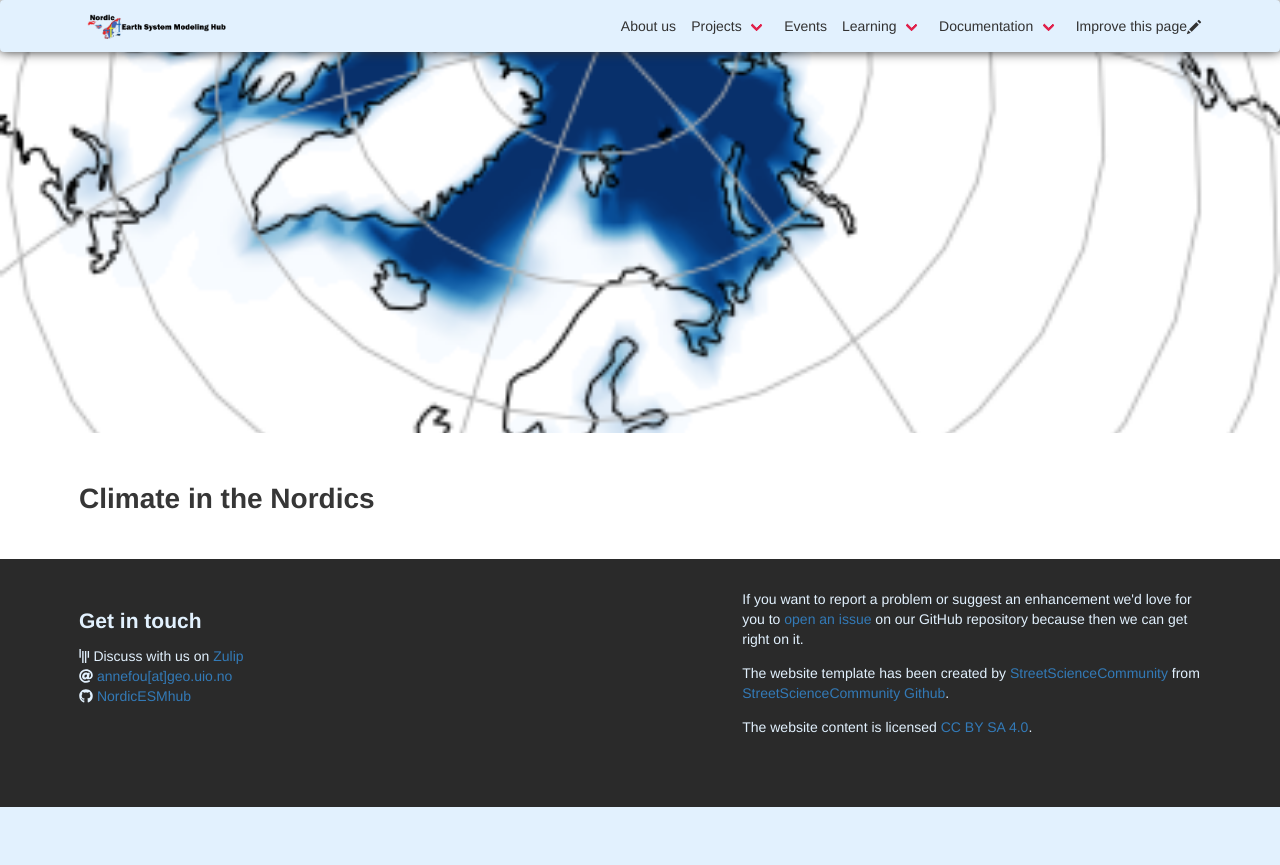
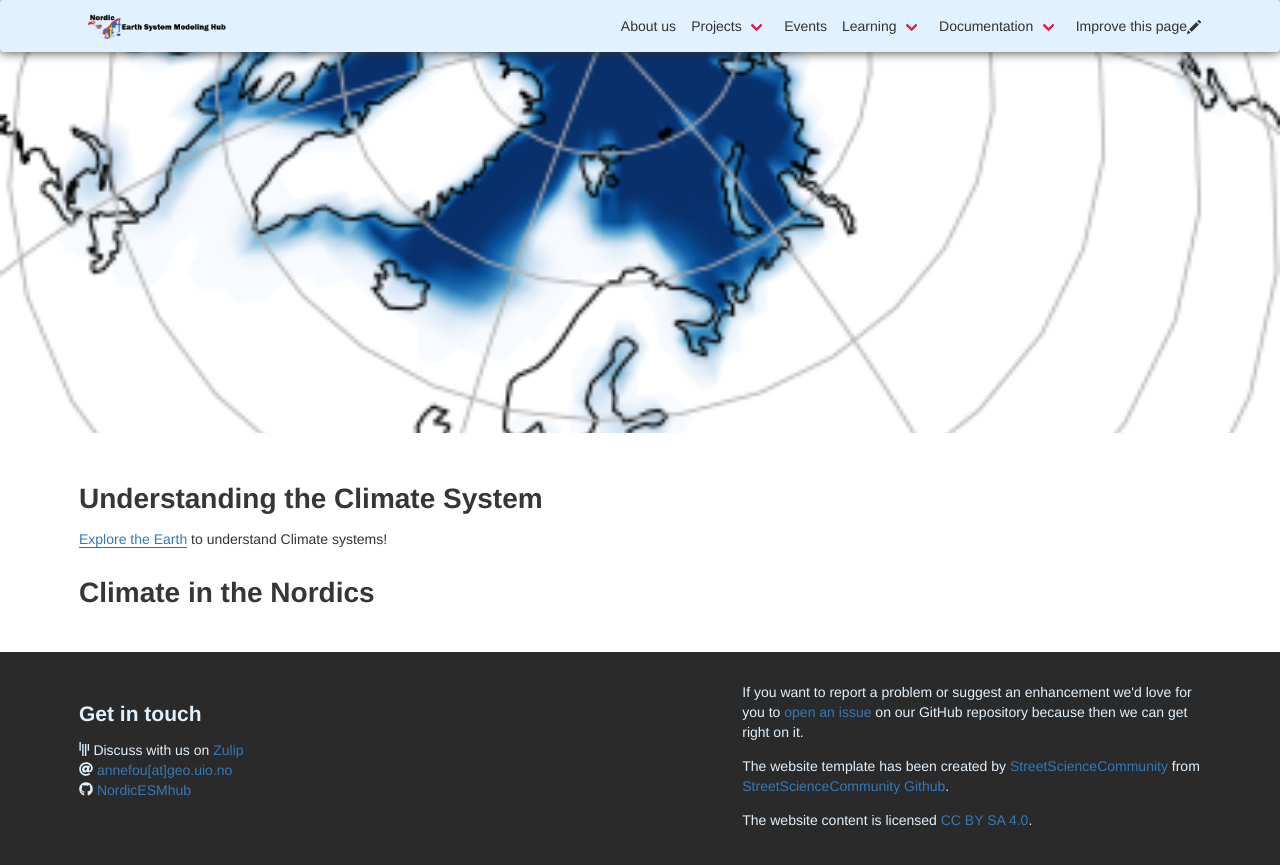
Before and after one commit to NordicESMhub/nordicesmhub.github.io, a Jekyll site: the page built from climate.md, in a window 1280 px wide and 900 px high, scrolled down 197 px. Shown: the top 865 px of the window. Built offline with Jekyll 4.4.1, drawn with Linux system fonts in a browser that asks for light colours; nearby versions of some CDN libraries; before the commit the page ends 1004 px from its top, so only the background shows below that.

Commit message:
added link to teaching tool in climate section

```diff
--- a/climate.md
+++ b/climate.md
@@ -4,4 +4,9 @@ title: Climate in the Nordics
 image: /images/climate.png
 ---
 
+
+# Understanding the Climate System
+
+[Explore the Earth](https://expearth.uib.no/) to understand Climate systems!
+
 # Climate in the Nordics
```
